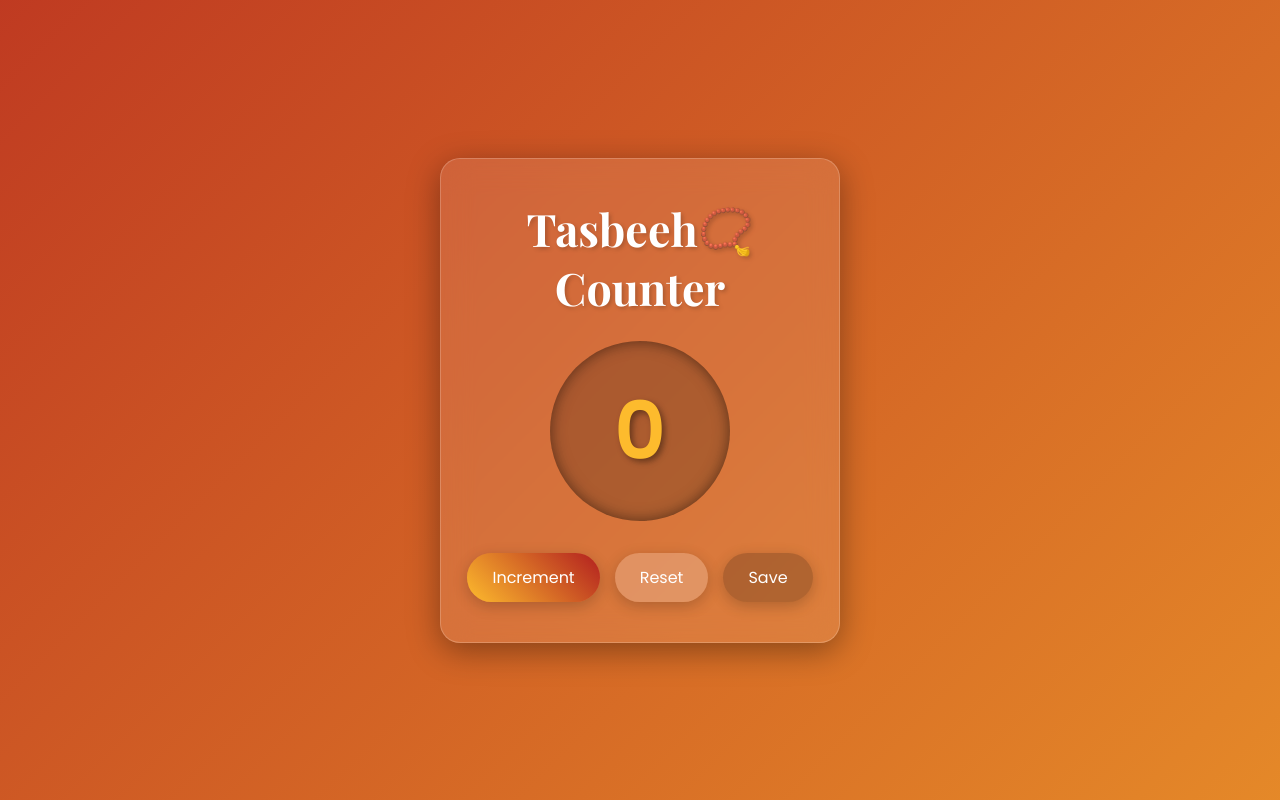
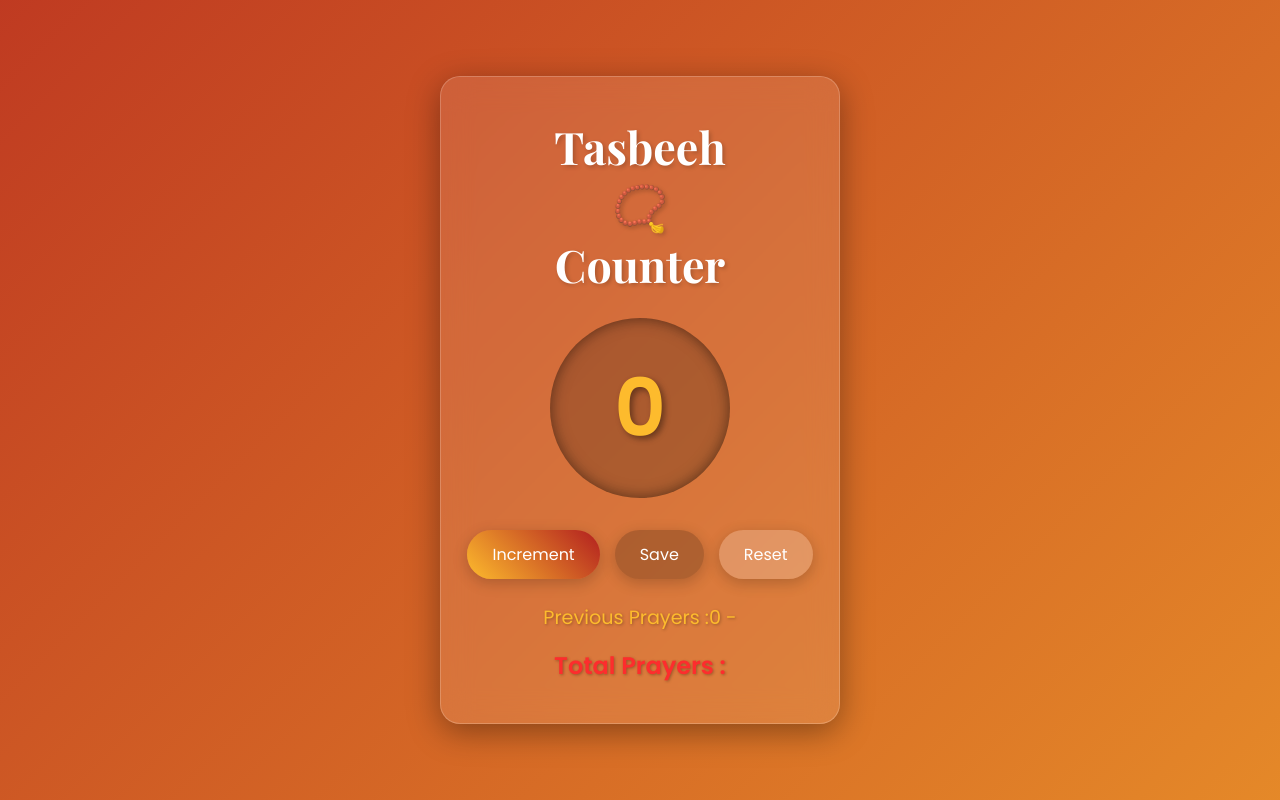
Before and after one commit to MrSyedMuzammil/tasbeeh-app, a plain HTML site: page index.html in a window 1280 px wide. Both pictures are taken after a click on the button "Save". Drawn offline with nearby package versions, Linux system fonts and the light colour scheme.

Commit message:
Add save button : Saves the counts and resets the counter to 0 RESET BUTTON : Resets both the counter and the previous counts ADD : Previous counts and Total Counts

```diff
--- a/index.html
+++ b/index.html
@@ -9,16 +9,21 @@
   <body>
     <div class="container">
       <div class="title-heading">
-        <h1>Tasbeeh📿 Counter</h1>
+        <h1>
+          Tasbeeh <br />📿 <br />
+          Counter
+        </h1>
       </div>
       <div class="the-count">
         <p id="count">0</p>
       </div>
       <div class="buttons">
         <button class="increment" onclick="increment()">Increment</button>
+        <button class="save" onclick="save()">Save</button>
         <button class="reset" onclick="reset()">Reset</button>
-        <button class="save" onclick="save()">Save</button>
       </div>
+      <p id="saved-counts">Previous Prayers :</p>
+      <p id="saved-total-prayers" class="highlighted-text">Total Prayers :</p>
     </div>
     <script src="script.js"></script>
   </body>
--- a/script.js
+++ b/script.js
@@ -1,4 +1,6 @@
 let countNum = document.getElementById("count");
+let savedCounts = document.getElementById("saved-counts");
+let savedTotal = document.getElementById("saved-total-prayers");
 
 let count = 0;
 
@@ -7,7 +9,19 @@ function increment() {
   countNum.innerHTML = count;
 }
 
+function resetCount() {
+  count = 0;
+  countNum.innerHTML = "0";
+}
+
+function save() {
+  let countStr = count + " - ";
+  savedCounts.textContent += countStr;
+  resetCount();
+}
+
 function reset() {
   count = 0;
   countNum.innerHTML = "0";
+  savedCounts.textContent = "Previous Prayers : ";
 }
--- a/styles.css
+++ b/styles.css
@@ -115,3 +115,18 @@ body {
 .reset:hover {
   background: rgba(255, 255, 255, 0.3);
 }
+#saved-counts {
+  margin-top: 1.5rem;
+  font-size: 1.2rem;
+  color: #fdbb2d;
+  text-shadow: 1px 1px 3px rgba(0, 0, 0, 0.3);
+  display: block;
+}
+
+.highlighted-text {
+  font-weight: 800;
+  color: #fd2d2d;
+  text-shadow: 1px 1px 3px rgba(0, 0, 0, 0.3);
+  margin-top: 1rem;
+  font-size: 1.5rem;
+}
```
Also changed, not shown: 1 other file.
